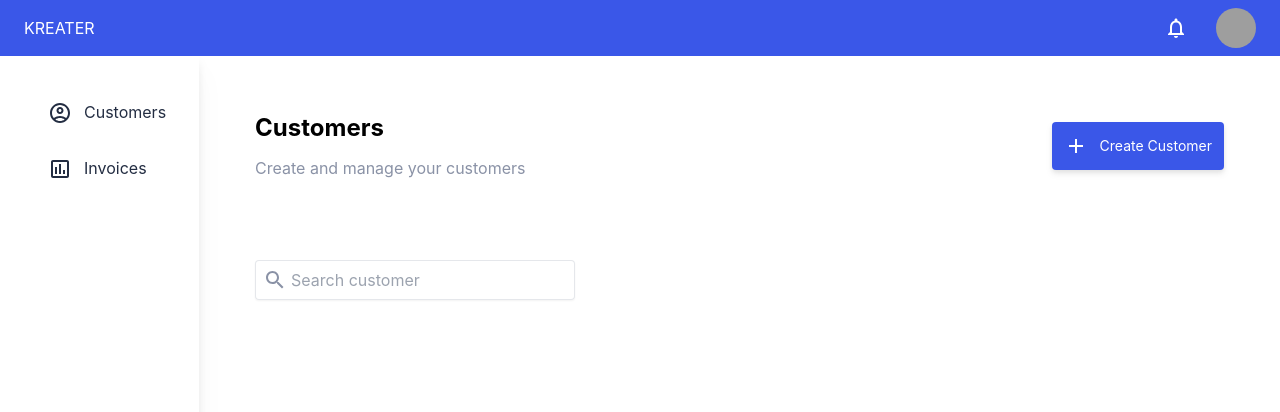
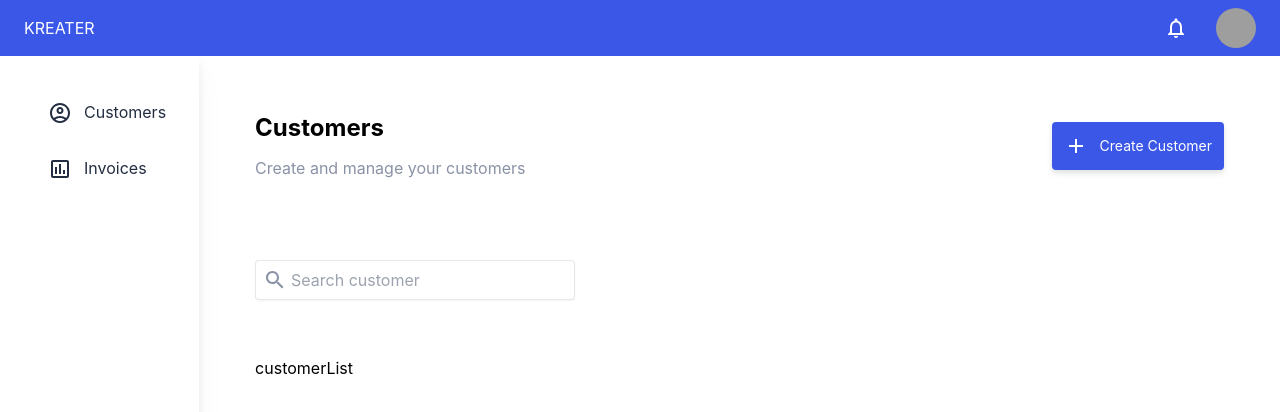
Before and after one commit to maxisusi/nvs, a Next.js app in the folder client/: page /customer in a window 1280 px wide. Shown: the top 412 px of the page. Built offline with nearby package versions, Linux system fonts and the light colour scheme; grey boxes are pictures that could not be loaded.

Commit message:
Creating CustomerList component

```diff
--- /dev/null
+++ b/client/components/customerList/customerList.tsx
@@ -0,0 +1,9 @@
+import React from 'react';
+
+type Props = {};
+
+const CustomerList = (props: Props) => {
+  return <div>customerList</div>;
+};
+
+export default CustomerList;
--- a/client/pages/customer.tsx
+++ b/client/pages/customer.tsx
@@ -2,6 +2,7 @@ import type { NextPage } from 'next';
 import Button from '../components/button/Button';
 import AddIcon from '@mui/icons-material/Add';
 import SearchIcon from '@mui/icons-material/Search';
+import CustomerList from '../components/customerList/customerList';
 
 const Customer: NextPage = () => {
   return (
@@ -14,7 +15,7 @@ const Customer: NextPage = () => {
         <Button icon={<AddIcon />} text='Create Customer' />
       </div>
 
-      <div className='relative flex items-center'>
+      <div className='relative flex items-center mb-14'>
         <SearchIcon className='absolute left-2 text-skin-gray' />
         <input
           type='text'
@@ -23,6 +24,8 @@ const Customer: NextPage = () => {
           className='shadow-sm px-9 py-2 w-80 rounded ring-1 ring-inset ring-gray-200'
         />
       </div>
+
+      <CustomerList />
     </>
   );
 };
```
